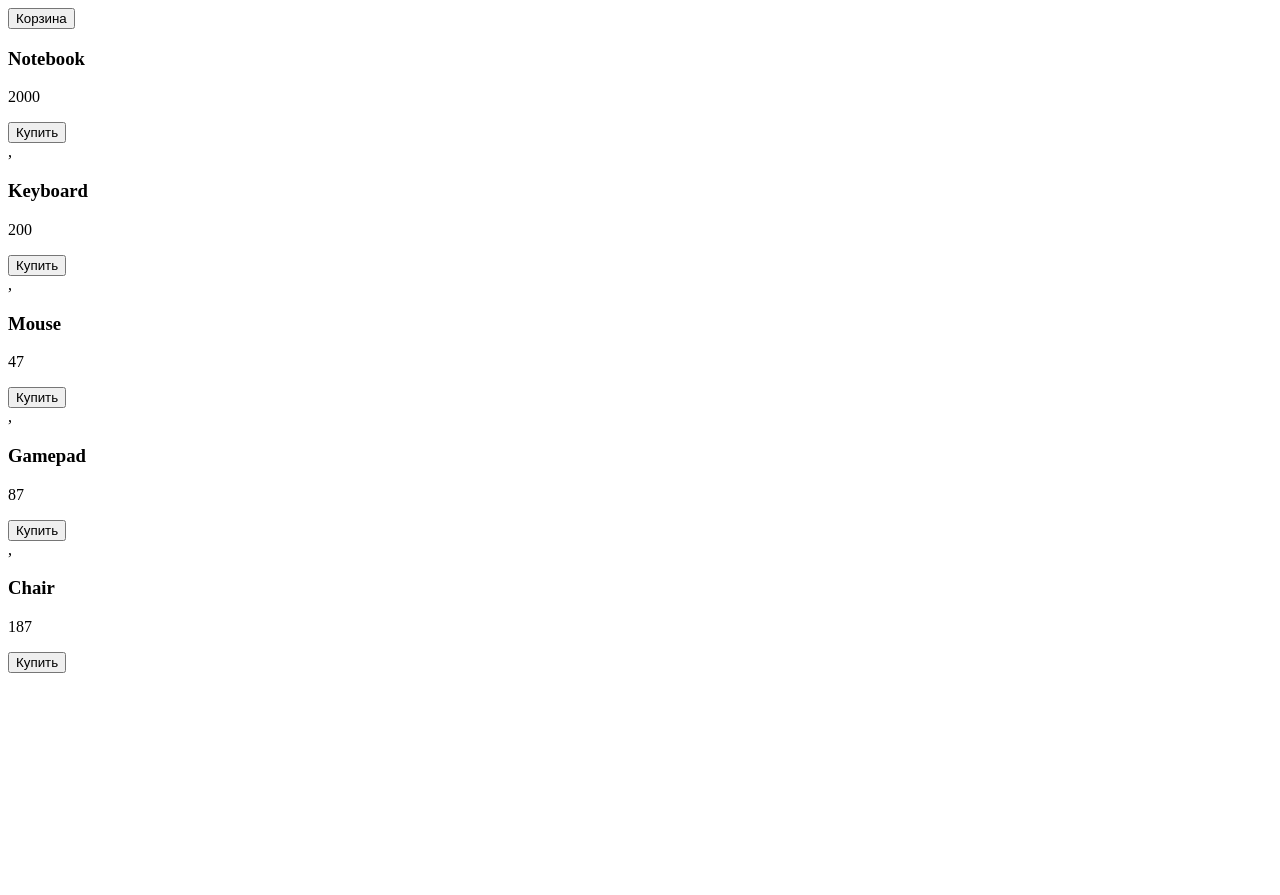
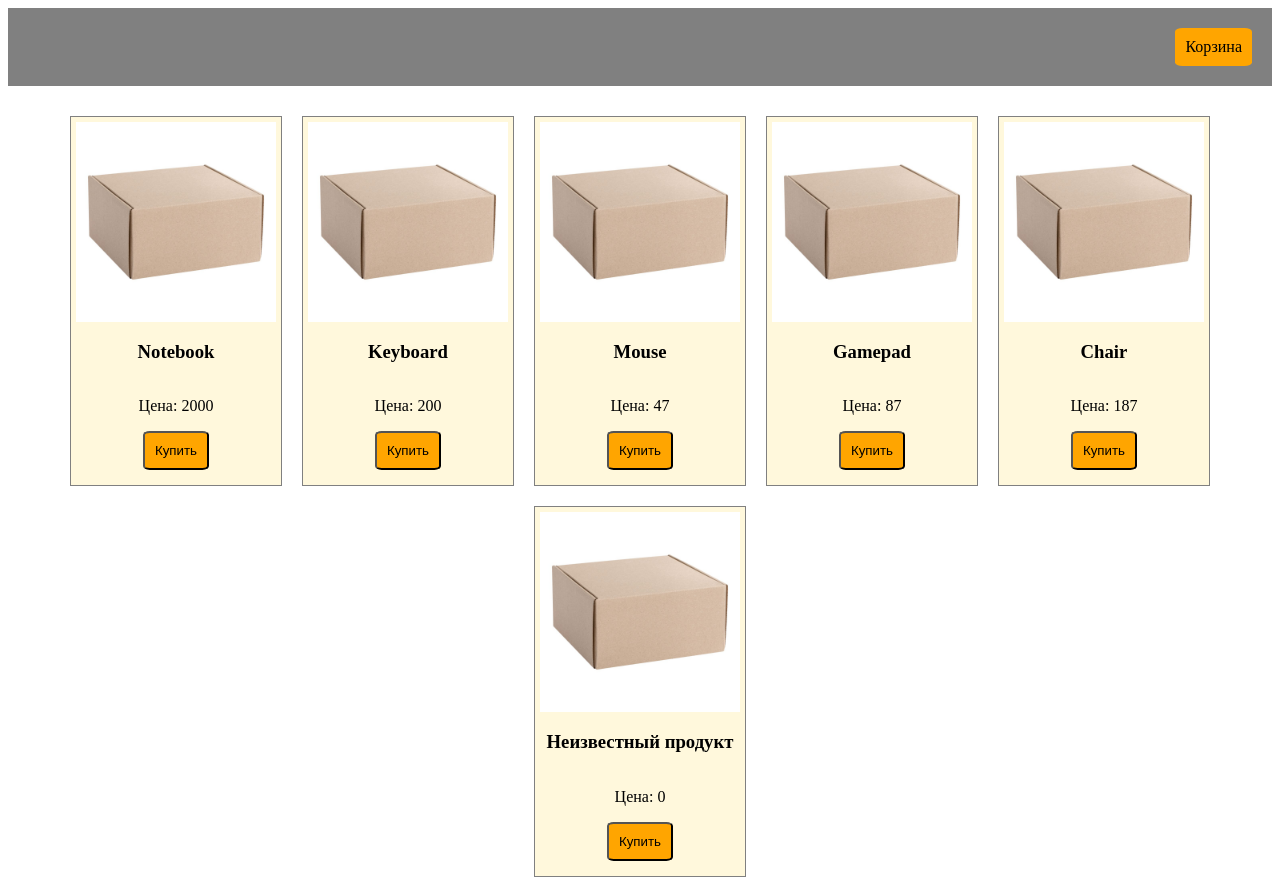
Before and after one commit to mercurial-team/js-pro, a plain HTML site: page index.html in a window 1280 px wide. Before the commit the page ends 800 px from the top, so only its background shows below. Drawn offline with Linux system fonts and the light colour scheme.

Commit message:
Выполнение 1 урока ДЗ
1) Написаны стили
2) К карточке добавлено изображение
3) Запятые появляются из за того, что массив преобразуется в строку.

```diff
--- /dev/null
+++ b/css/style.css
@@ -0,0 +1,42 @@
+.top_header{
+	background-color: gray;
+    padding: 20px 20px;
+	display: flex;
+    justify-content: flex-end;
+}
+
+.btn{
+	text-decoration: none;
+    color: black;
+    padding: 10px 10px;
+    background: orange;
+    border-radius: 10%;
+}
+
+.btn:hover{
+	background: #ffa500d1;
+}
+.buy-btn{
+	margin-bottom: 10px;
+}
+.product-item{
+	margin: 10px;
+	width: 200px;
+	padding: 5px;
+    display: flex;
+    flex-direction: column;
+    align-items: center;
+    border: grey solid 1px;
+	background-color: cornsilk;
+}
+.products{
+	margin-top:20px;
+	display:flex;
+	justify-content: center;
+	flex-wrap:wrap;
+	align-items:flex-start;
+}
+.product_image{
+	width:100%;
+	height:100%;
+}
--- a/index.html
+++ b/index.html
@@ -3,10 +3,11 @@
 <head>
     <meta charset="UTF-8">
     <title>Store</title>
+    <link  rel="stylesheet" href = "css/style.css">
 </head>
 <body>
-    <header>
-        <button class="btn-cart" type="button">Корзина</button>
+    <header class = "top_header">
+        <a href = '#' class="btn-cart btn" type="button">Корзина</a>
     </header>
     <main>
         <div class="products"></div>
--- a/js/main.js
+++ b/js/main.js
@@ -1,22 +1,25 @@
 const products = [
-    {id: 1, title: 'Notebook', price: 2000},
-    {id: 2, title: 'Keyboard', price: 200},
-    {id: 3, title: 'Mouse', price: 47},
-    {id: 4, title: 'Gamepad', price: 87},
-    {id: 5, title: 'Chair', price: 187},
+    {id: 1, title: 'Notebook', price: 2000, img: "images/product.jpg"},
+    {id: 2, title: 'Keyboard', price: 200, img: "images/product.jpg"},
+    {id: 3, title: 'Mouse', price: 47, img: "images/product.jpg"},
+    {id: 4, title: 'Gamepad', price: 87, img: "images/product.jpg"},
+    {id: 5, title: 'Chair', price: 187, img: "images/product.jpg"},
+	{id: 6},
 ];
 
-const renderProduct = (title, price) => {
+const renderProduct = (title = 'Неизвестный продукт', price = 0, img = "images/product.jpg") => {
     return `<div class="product-item">
+				<img src = ${img} class = "product_image"></img>
                 <h3>${title}</h3>
-                <p>${price}</p>
-                <button class="buy-btn">Купить</button>
+                <p>Цена: ${price}</p>
+                <button class="buy-btn btn">Купить</button>
             </div>`
 };
 
 const renderPage = list => {
     const productsList = list.map(el => renderProduct(el.title, el.price));
-    document.querySelector(`.products`).innerHTML = productsList;
+    document.querySelector(`.products`).innerHTML = productsList.join(" ");
+	//Массив преобразуется в строку и записывается вместе с запятыми.
 };
 
 renderPage(products);
```
Also changed, not shown: images/product.jpg (added).
